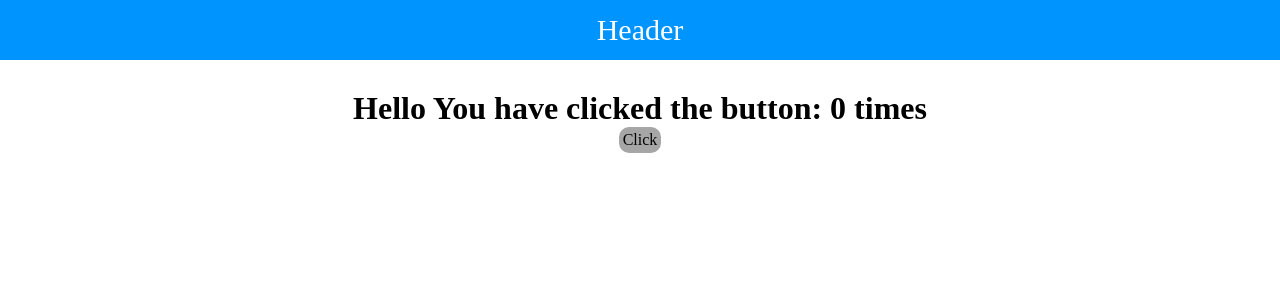
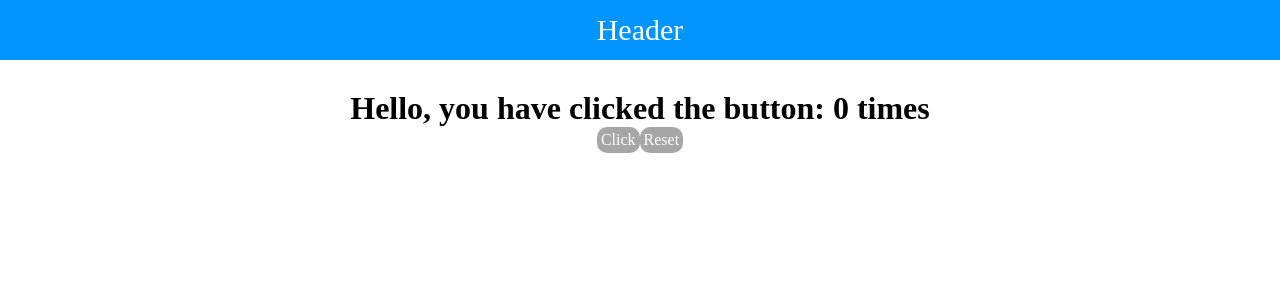
Before and after one commit to alptuncs/alptuncs-website, a Nuxt app: page / in a window 1280 px wide. Shown: the top 300 px of the page. Built offline with nearby package versions, Linux system fonts and the light colour scheme.

Commit message:
added simple click counter

```diff
--- a/pages/index.vue
+++ b/pages/index.vue
@@ -1,10 +1,14 @@
 <template>
   <div class="container">
-    <h1>Hello You have clicked the button: {{this.$store.state.counterStore.counter}} times</h1>
+    <h1>Hello, you have clicked the button: {{this.$store.state.counterStore.counter}} times</h1>
     <div class="space">
-      <button class="helloButton"
+      <button class="button"
               @click="increasevalue">
         Click
+      </button>
+      <button class="button"
+              @click="reset">
+        Reset
       </button>
     </div>
   </div>
@@ -15,6 +19,9 @@
     methods: {
       increasevalue() {
         this.$store.commit('counterStore/increment')
+      },
+      reset() {
+        this.$store.commit('counterStore/reset')
       }
     },
   }
@@ -31,9 +38,10 @@
     text-align: center;
   }
 
-  .helloButton {
+  .button {
     padding: 4px;
     background: #808080b2;
     border-radius: 10px;
+    color: white;
   }
 </style>
--- a/store/counterStore.js
+++ b/store/counterStore.js
@@ -5,5 +5,8 @@ export const state = () => ({
 export const mutations = {
   increment(state) {
     state.counter++
+  },
+  reset(state) {
+    state.counter = 0
   }
 }
```
Also changed, not shown: 1 other file (tests, documents, lock files or other folders).
